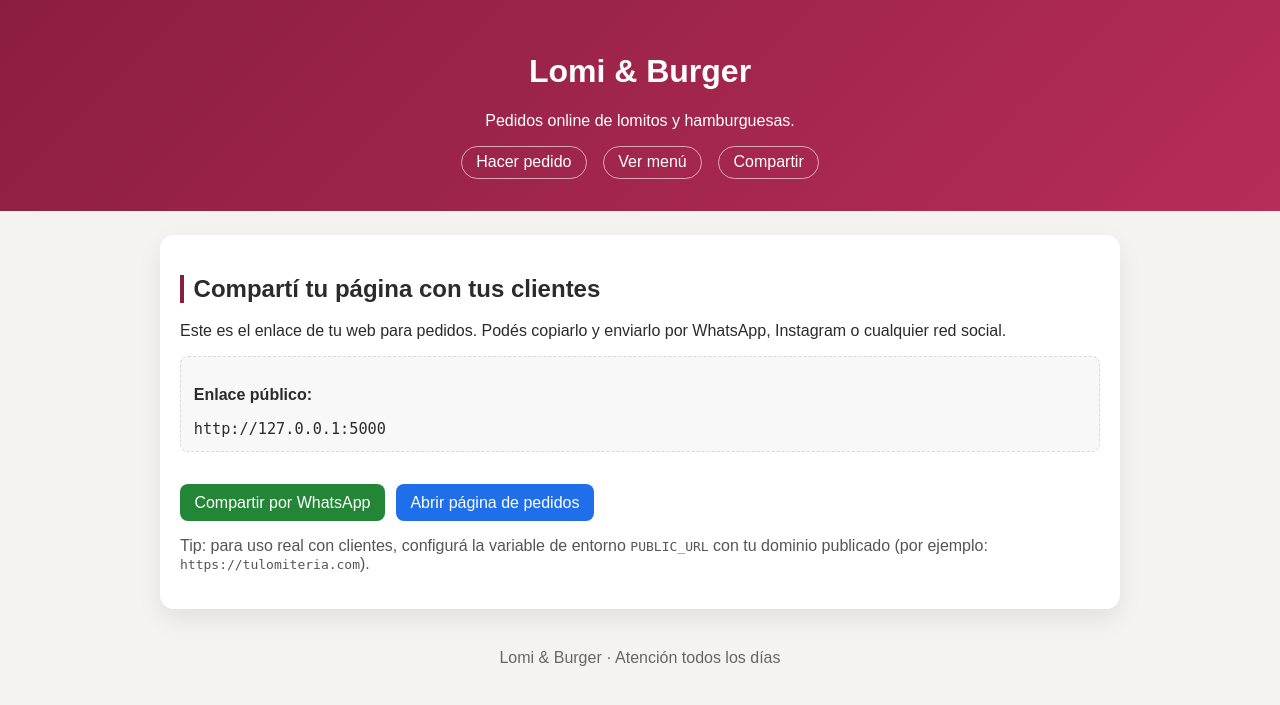
After one commit to davidzena/MiPrimerRepo, a Flask app: page /compartir in a window 1280 px wide. The commit adds this page. Shown: the top 705 px of the page. Run offline with Flask 3, Linux system fonts and the light colour scheme.

Commit message:
Agregar página para compartir enlace con clientes

```diff
--- a/app.py
+++ b/app.py
@@ -1,8 +1,12 @@
+import os
+from urllib.parse import quote
+
 from flask import Flask, render_template, request
 
 app = Flask(__name__)
 
 DELIVERY_COST = 10000
+PUBLIC_URL = os.getenv("PUBLIC_URL", "http://127.0.0.1:5000")
 
 MENU = {
     "lomitos": [
@@ -85,5 +89,15 @@ def menu_page():
     return render_template("menu.html", menu=MENU, delivery_cost=DELIVERY_COST)
 
 
+@app.route("/compartir")
+def share_page():
+    message = (
+        "¡Hola! Te comparto el link para hacer tu pedido en Lomi & Burger: "
+        f"{PUBLIC_URL}"
+    )
+    whatsapp_url = f"https://wa.me/?text={quote(message)}"
+    return render_template("share.html", public_url=PUBLIC_URL, whatsapp_url=whatsapp_url)
+
+
 if __name__ == "__main__":
     app.run(debug=True)
--- a/static/styles.css
+++ b/static/styles.css
@@ -134,3 +134,35 @@ button {
   padding: 1rem;
   color: #666;
 }
+
+
+.share-box {
+  background: #f8f8f8;
+  border: 1px dashed #d8d8d8;
+  border-radius: 8px;
+  padding: .8rem;
+  margin-top: .7rem;
+}
+
+.share-box code {
+  display: block;
+  word-break: break-all;
+  font-size: .95rem;
+  margin-top: .4rem;
+}
+
+.share-actions {
+  display: flex;
+  flex-wrap: wrap;
+  gap: .7rem;
+  margin-top: 1rem;
+}
+
+.cta-link.secondary {
+  background: #1f6feb;
+}
+
+.hint {
+  margin-top: 1rem;
+  color: #555;
+}
--- a/templates/base.html
+++ b/templates/base.html
@@ -14,6 +14,7 @@
       <nav class="main-nav">
         <a href="{{ url_for('index') }}">Hacer pedido</a>
         <a href="{{ url_for('menu_page') }}">Ver menú</a>
+        <a href="{{ url_for('share_page') }}">Compartir</a>
       </nav>
     </div>
   </header>
--- /dev/null
+++ b/templates/share.html
@@ -0,0 +1,28 @@
+{% extends "base.html" %}
+
+{% block title %}Lomi & Burger - Compartir con clientes{% endblock %}
+
+{% block content %}
+<section>
+  <h2>Compartí tu página con tus clientes</h2>
+  <p>
+    Este es el enlace de tu web para pedidos. Podés copiarlo y enviarlo por WhatsApp,
+    Instagram o cualquier red social.
+  </p>
+
+  <div class="share-box">
+    <p><strong>Enlace público:</strong></p>
+    <code>{{ public_url }}</code>
+  </div>
+
+  <div class="share-actions">
+    <a class="cta-link" href="{{ whatsapp_url }}" target="_blank" rel="noopener">Compartir por WhatsApp</a>
+    <a class="cta-link secondary" href="{{ public_url }}">Abrir página de pedidos</a>
+  </div>
+
+  <p class="hint">
+    Tip: para uso real con clientes, configurá la variable de entorno <code>PUBLIC_URL</code>
+    con tu dominio publicado (por ejemplo: <code>https://tulomiteria.com</code>).
+  </p>
+</section>
+{% endblock %}
```
Also changed, not shown: README.md.
